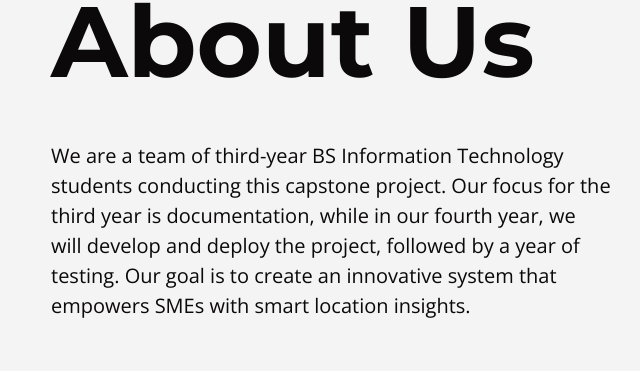
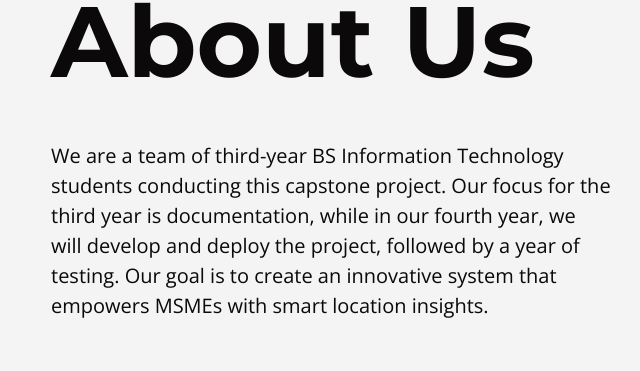
Before and after one commit to jerwinIT/geomsme-landingpage, a plain HTML site: page index.html in a window 1280 px wide. Shown: the part 1844-2215 px from the top of the page, 9-649 px from the left. Drawn offline with nearby package versions, Linux system fonts and the light colour scheme.

Commit message:
Update index.html about us section description

```diff
--- a/index.html
+++ b/index.html
@@ -109,7 +109,7 @@
             conducting this capstone project. Our focus for the third year is
             documentation, while in our fourth year, we will develop and deploy
             the project, followed by a year of testing. Our goal is to create an
-            innovative system that empowers SMEs with smart location insights.
+            innovative system that empowers MSMEs with smart location insights.
           </p>
         </div>
         <div class="about-us-image">
```
